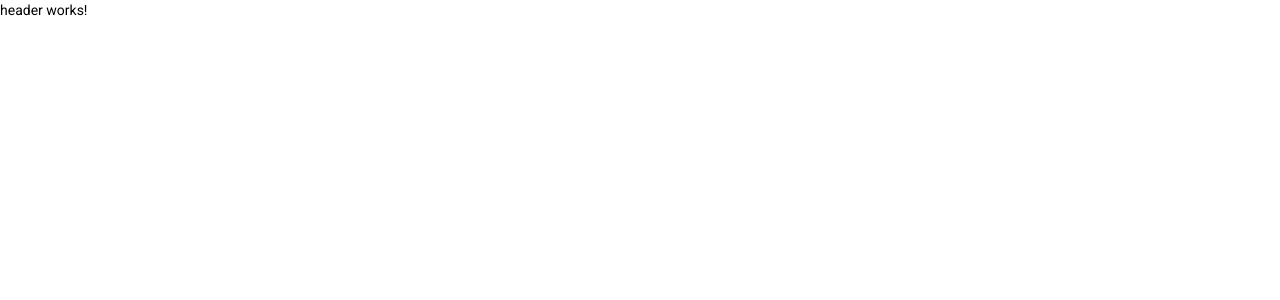
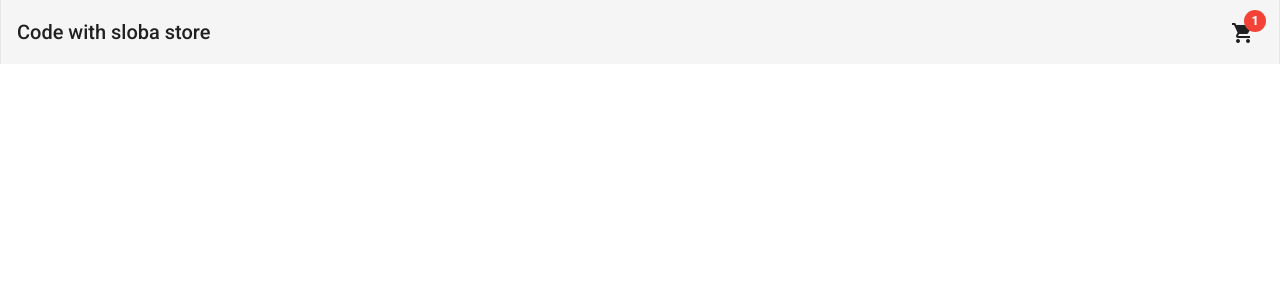
Before and after one commit to kel7774/angular-shop, an Angular app: page / in a window 1280 px wide. Shown: the top 300 px of the page. Built offline with nearby package versions, Linux system fonts and the light colour scheme.

Commit message:
completed header with shopping cart setup

```diff
--- /dev/null
+++ b/src/app/components/header/header.component.html
@@ -0,0 +1,45 @@
+<mat-toolbar class="max-w-7xl mx-auto border-x justify-between">
+  <a routerLink="home">Code with sloba store</a>
+  <button mat-icon-button [matMenuTriggerFor]="menu">
+    <mat-icon
+      [matBadge]="1"
+      matBadgeColor="warn"
+    >
+    shopping_cart
+    </mat-icon>
+  </button>
+  <mat-menu #menu="matMenu">
+    <div class="p-3 divide-y divide-solid">
+      <div class="pb-3 flex justify-between">
+        <span class="mr-16">1 Items</span>
+        <a routerLink="cart">View Cart</a>
+      </div>
+      <div class="py-3">
+        <div class="flex justify-between font-light mb-2">
+          Keyboard x 1
+          <span class="font-bold">{{ '150' |  currency }}</span>
+        </div>
+        <div class="flex justify-between font-light mb-2">
+          Keyboard x 1
+          <span class="font-bold">{{ '150' |  currency }}</span>
+        </div>
+        <div class="flex justify-between font-light mb-2">
+          Keyboard x 1
+          <span class="font-bold">{{ '150' |  currency }}</span>
+        </div>
+      </div>
+      <div class="flex justify-between py-3 font-light">
+        Total:
+        <span class="font-bold">{{ '450' | currency }}</span>
+      </div>
+      <div class="pt-3 flex justify-between">
+        <button class="bg-rose-600 text-white rounded-full w-9 h-9">
+          <mat-icon>remove_shopping_cart</mat-icon>
+        </button>
+        <button routerLink="cart" class="bg-green-600 text-white rounded-full w-9 h-9">
+          <mat-icon>remove_shopping_cart</mat-icon>
+        </button>
+      </div>
+    </div>
+  </mat-menu>
+</mat-toolbar>
--- a/src/app/components/header/header.component.ts
+++ b/src/app/components/header/header.component.ts
@@ -2,13 +2,7 @@ import { Component, OnInit } from '@angular/core';
 
 @Component({
   selector: 'app-header',
-  template: `
-    <p>
-      header works!
-    </p>
-  `,
-  styles: [
-  ]
+  templateUrl: './header.component.html'
 })
 export class HeaderComponent implements OnInit {
 
```
